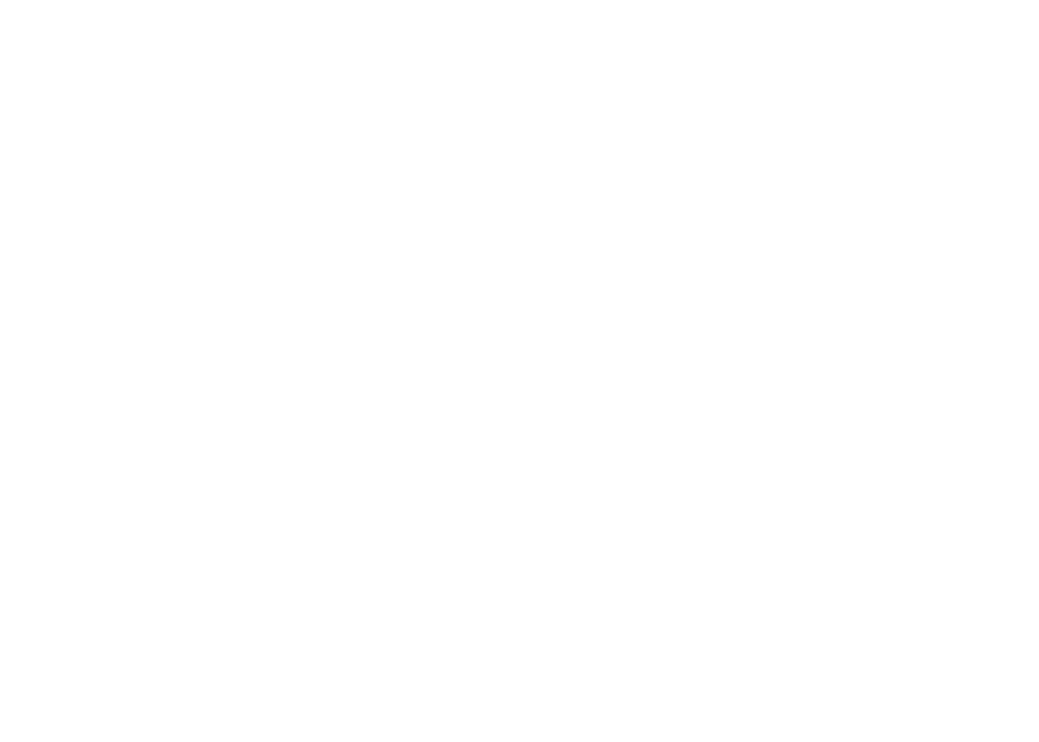
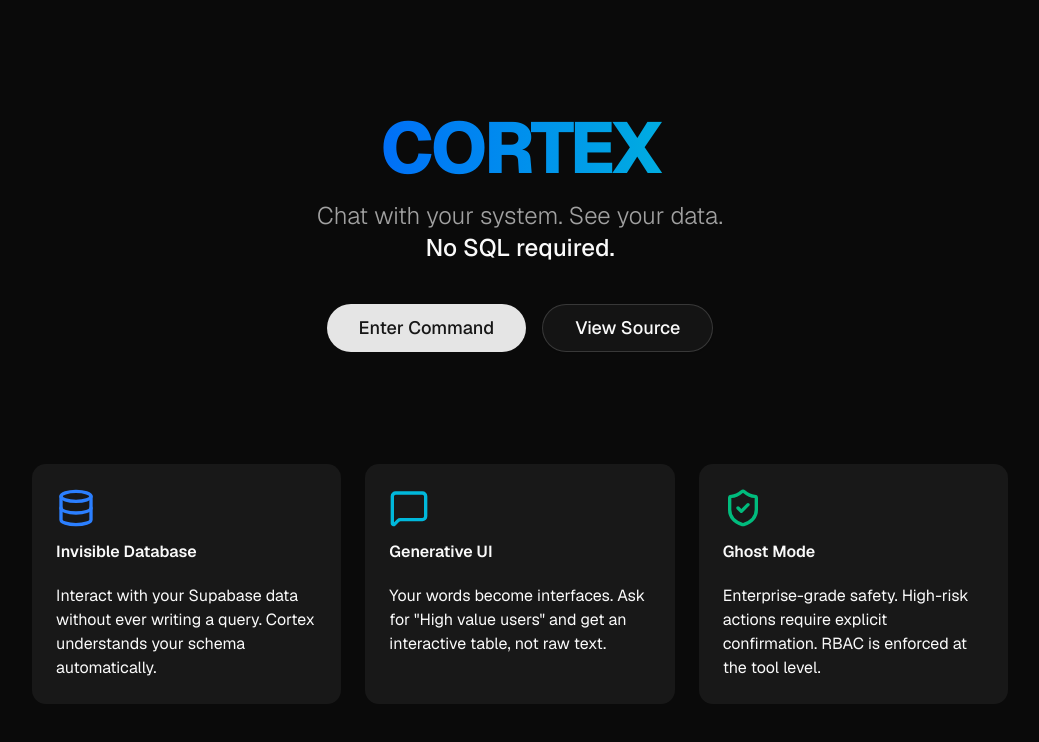
Before and after one commit to shubham-01-star/Cortex, a Next.js app: page / in a window 1280 px wide. Before the commit this address had no page. Shown: the top 742 px of the page, without its empty margins (120-1159 px from the left). Built offline with nearby package versions, Linux system fonts and the light colour scheme.

Commit message:
feat(app): update landing page and styles

```diff
--- a/src/app/globals.css
+++ b/src/app/globals.css
@@ -1,4 +1,7 @@
 @import "tailwindcss";
+@import "tw-animate-css";
+
+@custom-variant dark (&:is(.dark *));
 
 @theme inline {
   --color-background: var(--background);
@@ -25,51 +28,94 @@
   --radius-sm: calc(var(--radius) - 4px);
   --font-sans: var(--font-geist-sans);
   --font-mono: var(--font-geist-mono);
+  --color-sidebar-ring: var(--sidebar-ring);
+  --color-sidebar-border: var(--sidebar-border);
+  --color-sidebar-accent-foreground: var(--sidebar-accent-foreground);
+  --color-sidebar-accent: var(--sidebar-accent);
+  --color-sidebar-primary-foreground: var(--sidebar-primary-foreground);
+  --color-sidebar-primary: var(--sidebar-primary);
+  --color-sidebar-foreground: var(--sidebar-foreground);
+  --color-sidebar: var(--sidebar);
+  --color-chart-5: var(--chart-5);
+  --color-chart-4: var(--chart-4);
+  --color-chart-3: var(--chart-3);
+  --color-chart-2: var(--chart-2);
+  --color-chart-1: var(--chart-1);
+  --radius-xl: calc(var(--radius) + 4px);
+  --radius-2xl: calc(var(--radius) + 8px);
+  --radius-3xl: calc(var(--radius) + 12px);
+  --radius-4xl: calc(var(--radius) + 16px);
 }
 
 :root {
-  --background: 0 0% 100%;
-  --foreground: 240 10% 4%;
-  --card: 0 0% 100%;
-  --card-foreground: 240 10% 4%;
-  --popover: 0 0% 100%;
-  --popover-foreground: 240 10% 4%;
-  --primary: 240 5.9% 10%;
-  --primary-foreground: 0 0% 98%;
-  --secondary: 240 4.8% 95.9%;
-  --secondary-foreground: 240 5.9% 10%;
-  --muted: 240 4.8% 95.9%;
-  --muted-foreground: 240 3.8% 46.1%;
-  --accent: 240 4.8% 95.9%;
-  --accent-foreground: 240 5.9% 10%;
-  --destructive: 0 84.2% 60.2%;
+  --card: oklch(1 0 0);
+  --card-foreground: oklch(0.145 0 0);
+  --popover: oklch(1 0 0);
+  --popover-foreground: oklch(0.145 0 0);
+  --primary: oklch(0.205 0 0);
+  --primary-foreground: oklch(0.985 0 0);
+  --secondary: oklch(0.97 0 0);
+  --secondary-foreground: oklch(0.205 0 0);
+  --muted: oklch(0.97 0 0);
+  --muted-foreground: oklch(0.556 0 0);
+  --accent: oklch(0.97 0 0);
+  --accent-foreground: oklch(0.205 0 0);
+  --destructive: oklch(0.577 0.245 27.325);
   --destructive-foreground: 0 0% 98%;
-  --border: 240 5.9% 90%;
-  --input: 240 5.9% 90%;
-  --ring: 240 10% 4%;
-  --radius: 0.5rem;
+  --border: oklch(0.922 0 0);
+  --input: oklch(0.922 0 0);
+  --ring: oklch(0.708 0 0);
+  --radius: 0.625rem;
+  --background: oklch(1 0 0);
+  --foreground: oklch(0.145 0 0);
+  --chart-1: oklch(0.646 0.222 41.116);
+  --chart-2: oklch(0.6 0.118 184.704);
+  --chart-3: oklch(0.398 0.07 227.392);
+  --chart-4: oklch(0.828 0.189 84.429);
+  --chart-5: oklch(0.769 0.188 70.08);
+  --sidebar: oklch(0.985 0 0);
+  --sidebar-foreground: oklch(0.145 0 0);
+  --sidebar-primary: oklch(0.205 0 0);
+  --sidebar-primary-foreground: oklch(0.985 0 0);
+  --sidebar-accent: oklch(0.97 0 0);
+  --sidebar-accent-foreground: oklch(0.205 0 0);
+  --sidebar-border: oklch(0.922 0 0);
+  --sidebar-ring: oklch(0.708 0 0);
 }
 
 .dark {
-  --background: 0 0% 0%;
-  --foreground: 0 0% 98%;
-  --card: 0 0% 0%;
-  --card-foreground: 0 0% 98%;
-  --popover: 0 0% 0%;
-  --popover-foreground: 0 0% 98%;
-  --primary: 0 0% 98%;
-  --primary-foreground: 240 5.9% 10%;
-  --secondary: 240 3.7% 15.9%;
-  --secondary-foreground: 0 0% 98%;
-  --muted: 240 3.7% 15.9%;
-  --muted-foreground: 240 5% 64.9%;
-  --accent: 240 3.7% 15.9%;
-  --accent-foreground: 0 0% 98%;
-  --destructive: 0 62.8% 30.6%;
+  --background: oklch(0.145 0 0);
+  --foreground: oklch(0.985 0 0);
+  --card: oklch(0.205 0 0);
+  --card-foreground: oklch(0.985 0 0);
+  --popover: oklch(0.205 0 0);
+  --popover-foreground: oklch(0.985 0 0);
+  --primary: oklch(0.922 0 0);
+  --primary-foreground: oklch(0.205 0 0);
+  --secondary: oklch(0.269 0 0);
+  --secondary-foreground: oklch(0.985 0 0);
+  --muted: oklch(0.269 0 0);
+  --muted-foreground: oklch(0.708 0 0);
+  --accent: oklch(0.269 0 0);
+  --accent-foreground: oklch(0.985 0 0);
+  --destructive: oklch(0.704 0.191 22.216);
   --destructive-foreground: 0 0% 98%;
-  --border: 240 3.7% 15.9%;
-  --input: 240 3.7% 15.9%;
-  --ring: 240 4.9% 83.9%;
+  --border: oklch(1 0 0 / 10%);
+  --input: oklch(1 0 0 / 15%);
+  --ring: oklch(0.556 0 0);
+  --chart-1: oklch(0.488 0.243 264.376);
+  --chart-2: oklch(0.696 0.17 162.48);
+  --chart-3: oklch(0.769 0.188 70.08);
+  --chart-4: oklch(0.627 0.265 303.9);
+  --chart-5: oklch(0.645 0.246 16.439);
+  --sidebar: oklch(0.205 0 0);
+  --sidebar-foreground: oklch(0.985 0 0);
+  --sidebar-primary: oklch(0.488 0.243 264.376);
+  --sidebar-primary-foreground: oklch(0.985 0 0);
+  --sidebar-accent: oklch(0.269 0 0);
+  --sidebar-accent-foreground: oklch(0.985 0 0);
+  --sidebar-border: oklch(1 0 0 / 10%);
+  --sidebar-ring: oklch(0.556 0 0);
 }
 
 body {
@@ -105,3 +151,12 @@
   background-size: 24px 24px;
   mask-image: linear-gradient(to bottom, black 40%, transparent 100%);
 }
+
+@layer base {
+  * {
+    @apply border-border outline-ring/50;
+  }
+  body {
+    @apply bg-background text-foreground;
+  }
+}
--- a/src/app/page.tsx
+++ b/src/app/page.tsx
@@ -1,5 +1,71 @@
-import { redirect } from "next/navigation";
+import Link from "next/link";
+import { Button } from "@/components/ui/button";
+import { Card, CardContent, CardHeader, CardTitle } from "@/components/ui/card";
+import { Database, MessageSquare, ShieldCheck } from "lucide-react";
 
 export default function Home() {
-  redirect("/login");
+  return (
+    <div className="flex min-h-screen flex-col bg-background text-foreground">
+      {/* Hero Section */}
+      <section className="flex flex-1 flex-col items-center justify-center space-y-10 px-6 py-24 text-center">
+        <div className="space-y-4">
+          <h1 className="text-6xl font-extrabold tracking-tighter sm:text-7xl bg-gradient-to-r from-blue-600 to-cyan-500 bg-clip-text text-transparent">
+            CORTEX
+          </h1>
+          <p className="mx-auto max-w-[700px] text-2xl text-muted-foreground font-light">
+            Chat with your system. See your data. <br />
+            <span className="font-medium text-foreground">No SQL required.</span>
+          </p>
+        </div>
+
+        <div className="flex gap-4">
+          <Link href="/login">
+            <Button size="lg" className="h-12 px-8 text-lg rounded-full">
+              Enter Command
+            </Button>
+          </Link>
+          <Link href="https://github.com/your-repo/cortex" target="_blank">
+            <Button variant="outline" size="lg" className="h-12 px-8 text-lg rounded-full">
+              View Source
+            </Button>
+          </Link>
+        </div>
+      </section>
+
+      {/* Feature Grid */}
+      <section className="container mx-auto grid max-w-5xl grid-cols-1 gap-6 px-6 pb-24 md:grid-cols-3">
+        <Card className="bg-muted/50 border-none shadow-none">
+          <CardHeader>
+            <Database className="h-10 w-10 text-blue-500 mb-2" />
+            <CardTitle>Invisible Database</CardTitle>
+          </CardHeader>
+          <CardContent>
+            Interact with your Supabase data without ever writing a query.
+            Cortex understands your schema automatically.
+          </CardContent>
+        </Card>
+
+        <Card className="bg-muted/50 border-none shadow-none">
+          <CardHeader>
+            <MessageSquare className="h-10 w-10 text-cyan-500 mb-2" />
+            <CardTitle>Generative UI</CardTitle>
+          </CardHeader>
+          <CardContent>
+            Your words become interfaces. Ask for "High value users" and get an interactive table, not raw text.
+          </CardContent>
+        </Card>
+
+        <Card className="bg-muted/50 border-none shadow-none">
+          <CardHeader>
+            <ShieldCheck className="h-10 w-10 text-emerald-500 mb-2" />
+            <CardTitle>Ghost Mode</CardTitle>
+          </CardHeader>
+          <CardContent>
+            Enterprise-grade safety. High-risk actions require explicit confirmation.
+            RBAC is enforced at the tool level.
+          </CardContent>
+        </Card>
+      </section>
+    </div>
+  );
 }
```
